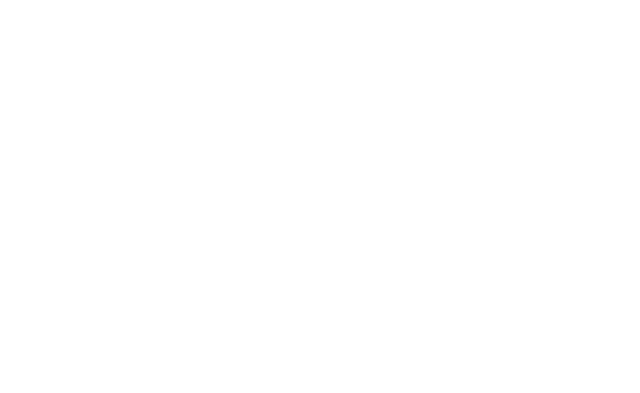
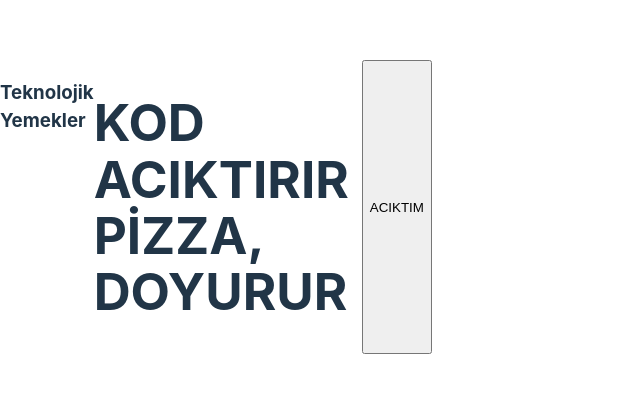
Before and after one commit to Bahadir-Uysal/wit-sprint8, a React (Vite) app: page / in a window 1280 px wide. Shown: the part 193-586 px from the top of the page, without its empty margins (0-640 px from the left). Built offline with nearby package versions, Linux system fonts and the light colour scheme.

Commit message:
Added the route to hero

```diff
--- a/src/App.jsx
+++ b/src/App.jsx
@@ -8,13 +8,13 @@
   return (
     <>
       <Switch>
-        <Route exact path="/">
+        <Route  exact path="/">
           <MainPage />
         </Route>
         <Route path="/orderPage">
           <OrderPage />
         </Route>
-        <Route path="orderConfirm">
+        <Route path="/orderConfirm">
           <OrderConfirm />
         </Route>
       </Switch>
--- a/src/components/Header.jsx
+++ b/src/components/Header.jsx
@@ -1,3 +1,4 @@
+import { Link, NavLink } from "react-router-dom/cjs/react-router-dom.min";
 import "./Header.css";
 
 export default function Header() {
@@ -6,8 +7,8 @@
       <div className="header-main">
         <h1>Teknolojik Yemekler</h1>
           <nav>
-            <a>Anasayfa</a>
-            <a>Sipariş Oluştur</a>
+            <Link to="/"><a>Anasayfa</a></Link>
+            <NavLink to="/orderpage"><a>Sipariş Oluştur</a></NavLink>
           </nav>
       </div>
     </>
--- a/src/components/MainPage.jsx
+++ b/src/components/MainPage.jsx
@@ -1,5 +1,22 @@
+import styled from "styled-components";
+
+const Main = styled.main`
+diplay:flex;
+justify-content:center;
+`;
+const Div = styled.div `
+display:flex;
+flex-direction:row`
 
 
 export default function MainPage() {
-
+  return (
+    <Main>
+      <Div>
+        <h3>Teknolojik Yemekler</h3>
+        <h1>KOD ACIKTIRIR PİZZA, DOYURUR</h1>
+        <button>ACIKTIM</button>
+      </Div>
+    </Main>
+  );
 }
```
